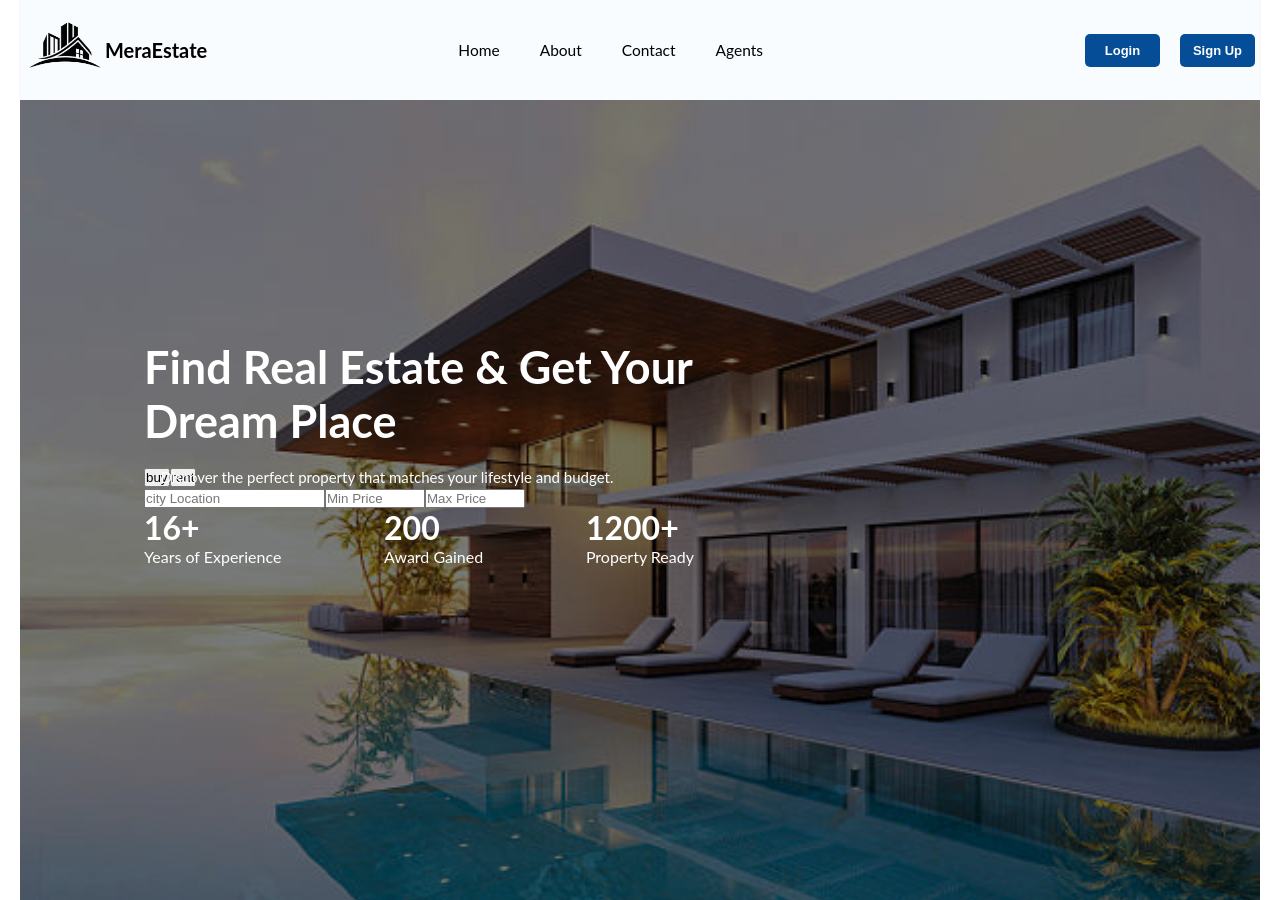
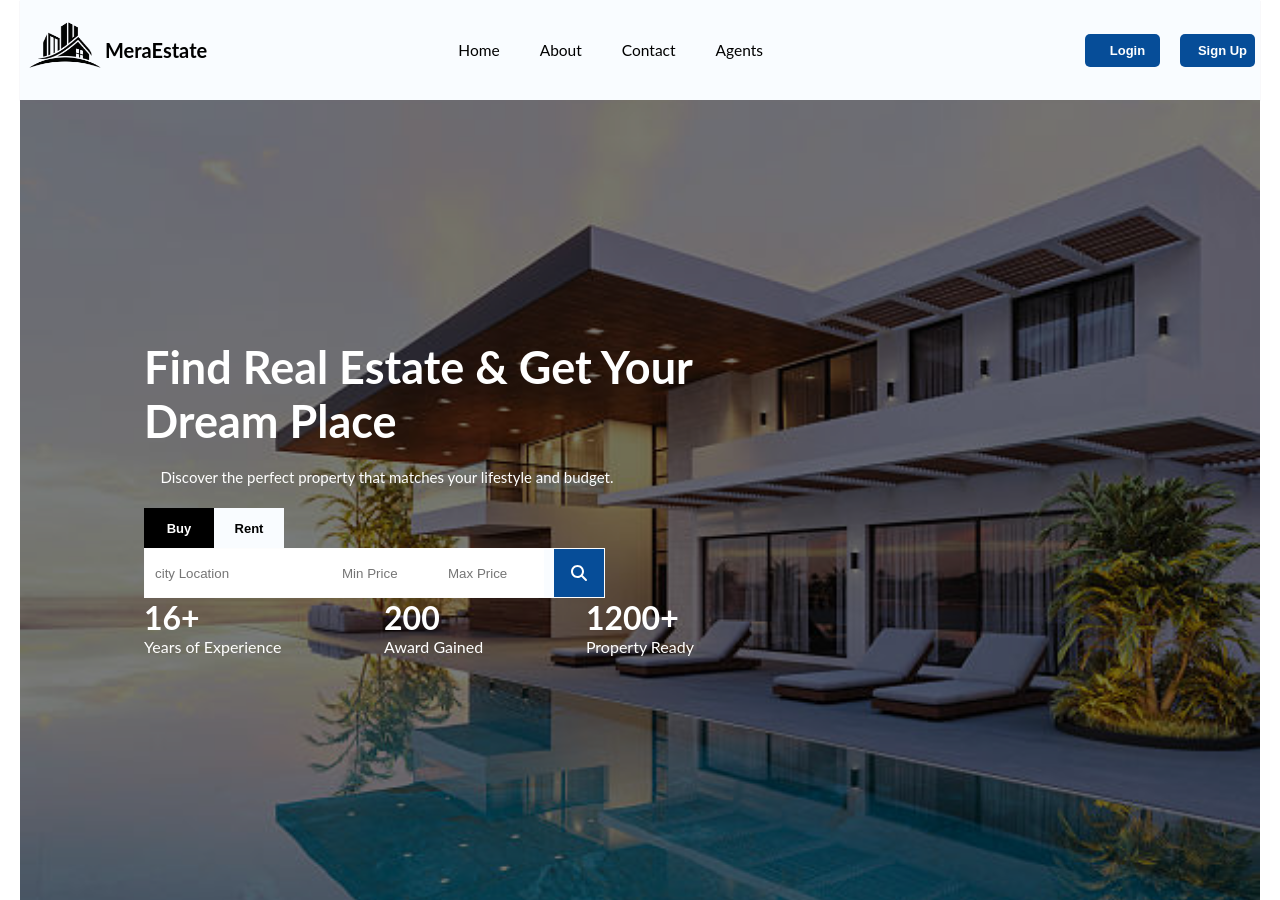
Before and after one commit to ameraehab/RealState, a React (Vite) app: page / in a window 1280 px wide. Built offline with nearby package versions, Linux system fonts and the light colour scheme.

Commit message:
update search component

```diff
--- a/package.json
+++ b/package.json
@@ -10,6 +10,8 @@
     "preview": "vite preview"
   },
   "dependencies": {
+    "@fortawesome/fontawesome-svg-core": "^7.3.1",
+    "@fortawesome/free-solid-svg-icons": "^7.3.1",
     "@fortawesome/react-fontawesome": "^3.5.0",
     "react": "^19.2.8",
     "react-dom": "^19.2.8"
--- a/src/components/search.css
+++ b/src/components/search.css
@@ -1,3 +1,54 @@
+.search-box {
+  margin-top: 60px;
+}
+
 .type {
   display: flex;
 }
+.type button {
+  padding: 10px;
+  width: 70px;
+  height: 40px;
+  border-radius: 0;
+  border: 0px solid rgb(90, 89, 89);
+  background-color: rgb(249, 252, 255);
+  font-size: small;
+  font-weight: 600;
+  cursor: pointer;
+}
+.type .selected {
+  color: white;
+  background-color: black;
+}
+form {
+  display: flex;
+  align-items: center;
+  border: 1px solid rgb(253, 253, 253);
+  height: 50px;
+  background-color: rgb(249, 252, 255);
+  width: fit-content;
+}
+form .location,
+.min-price,
+.max-price,
+button {
+  border: none;
+  outline: none;
+  height: 100%;
+  padding-left: 10px;
+}
+form button {
+  background-color: #064d98;
+  color: white;
+  width: 50px;
+  position: relative;
+  margin-left: 10px;
+  cursor: pointer;
+}
+form button .icon-search {
+  position: absolute;
+  top: 50%;
+  left: 50%;
+  transform: translate(-50%, -50%);
+  font-size: medium;
+}
--- a/src/components/search.jsx
+++ b/src/components/search.jsx
@@ -1,14 +1,35 @@
 import "./search.css";
+import { FontAwesomeIcon } from "@fortawesome/react-fontawesome";
+import { faMagnifyingGlass } from "@fortawesome/free-solid-svg-icons";
+import { useState } from "react";
 function Search() {
+  const [isClicked, setClicked] = useState("btn-buy");
+
   return (
     <div className="search-box">
       <div className="type">
-        <button>buy</button>
-        <button>rent</button>
+        <button
+          className={isClicked === "btn-buy" ? "selected" : ""}
+          onClick={() => setClicked("btn-buy")}
+        >
+          Buy
+        </button>
+        <button
+          className={isClicked === "btn-rent" ? "selected" : ""}
+          onClick={() => setClicked("btn-rent")}
+        >
+          Rent
+        </button>
       </div>
       <form>
-        <input type="text" name="location" placeholder="city Location" />
         <input
+          className="location"
+          type="text"
+          name="location"
+          placeholder="city Location"
+        />
+        <input
+          className="min-price"
           type="number"
           name="minPrice"
           min={0}
@@ -16,13 +37,16 @@ function Search() {
           placeholder="Min Price "
         />
         <input
+          className="max-price"
           type="number"
           name="maxPrice"
           min={0}
           max={10000000}
           placeholder="Max Price "
         />
-        <i class="fa-solid fa-magnifying-glass"></i>
+        <button>
+          <FontAwesomeIcon className="icon-search" icon={faMagnifyingGlass} />
+        </button>
       </form>
     </div>
   );
```
Also changed, not shown: 1 other file (tests, documents, lock files or other folders).
